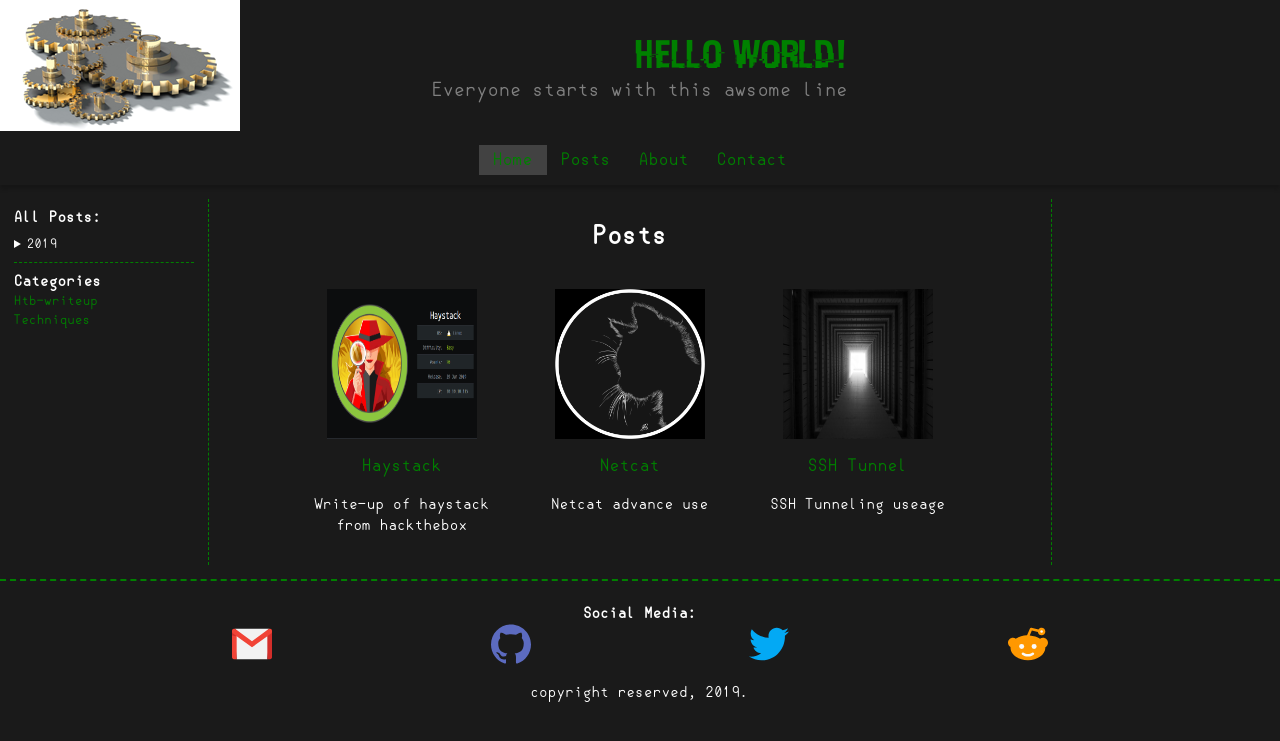
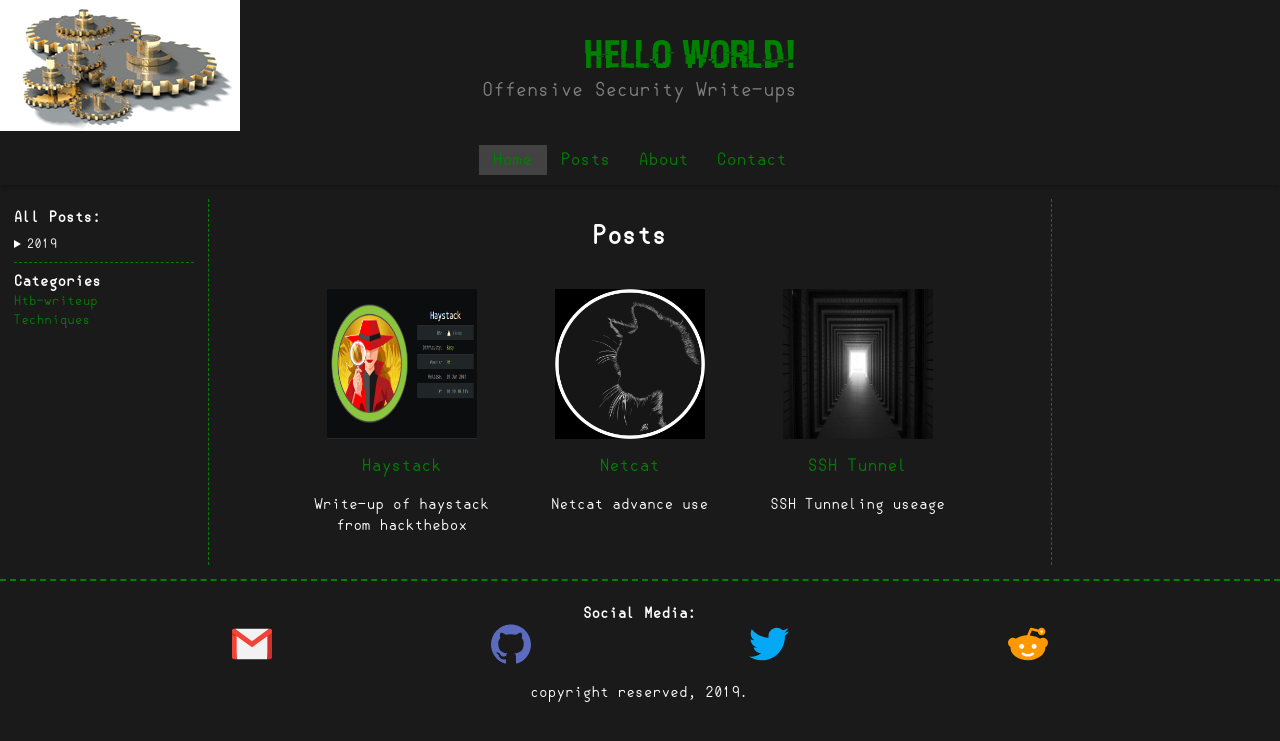
Before and after one commit to ald3rs0n/ald3rs0n.github.io, a Jekyll site: the page built from index.md, in a window 1280 px wide. Shown: the top 741 px of the page. Built offline with Jekyll 4.4.1, drawn with Linux system fonts in a browser that asks for light colours.

Commit message:
commit#28

```diff
--- a/_data/setup.yml
+++ b/_data/setup.yml
@@ -31,7 +31,7 @@ tertiary-column: present
 
 # A subtitle can be displayed in de banner
 #
-subtitle: "Everyone starts with this awsome line"
+subtitle: "Offensive Security Write-ups"
 
 # Skip some of the build process for faster recompilation during content creation.
 # Values: yes | no
```
Also changed, not shown: _posts/2019-11-09-netcat.md (+1 -0 lines).
